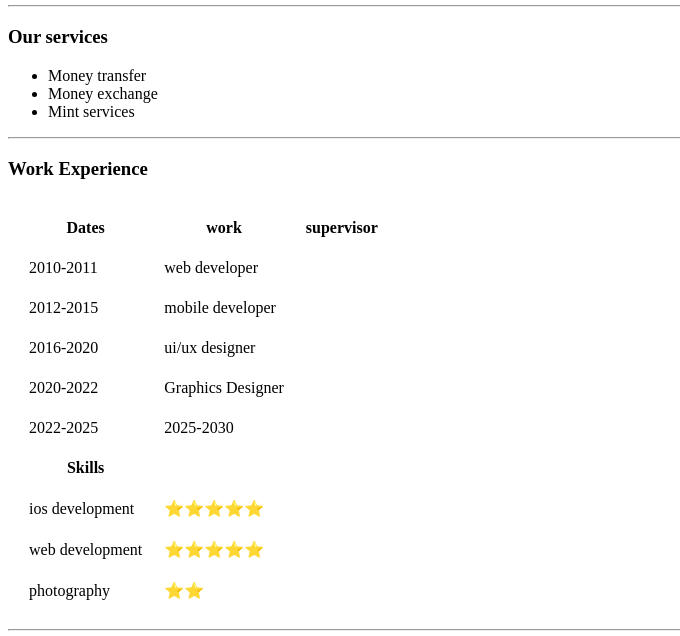
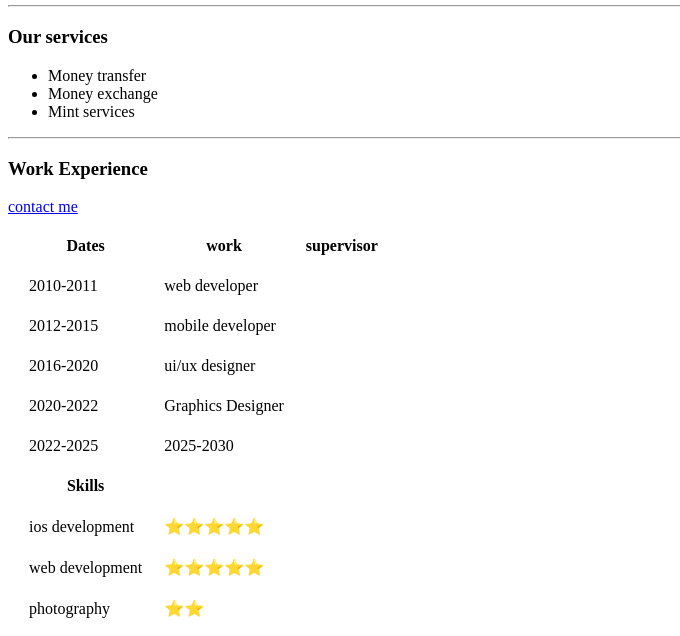
Before and after one commit to Timzyarcher/personal-site, a plain HTML site: page index.html in a window 1280 px wide. Shown: the part 137-773 px from the top of the page, without its empty margins (0-680 px from the left). Drawn offline with Linux system fonts and the light colour scheme.

Commit message:
updated href contact function

```diff
--- a/index.html
+++ b/index.html
@@ -63,6 +63,8 @@
                      <td> photography</td>
                      <td> &#11088;&#11088;</td>
 
+                     <a href="contact.html"target> contact me </a>
+
 
          </table>
          <hr>
```
